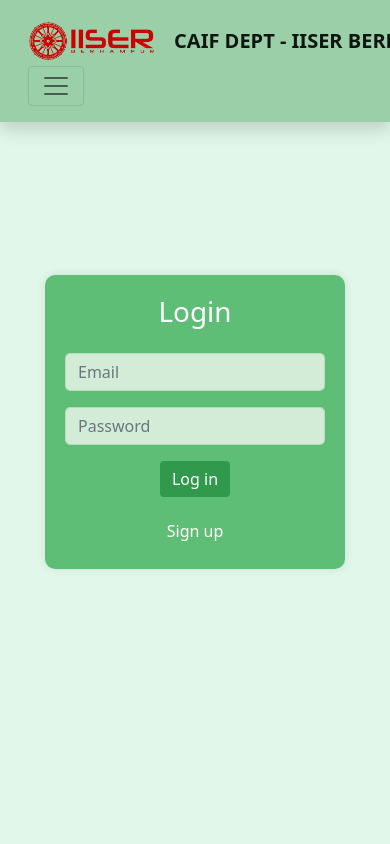
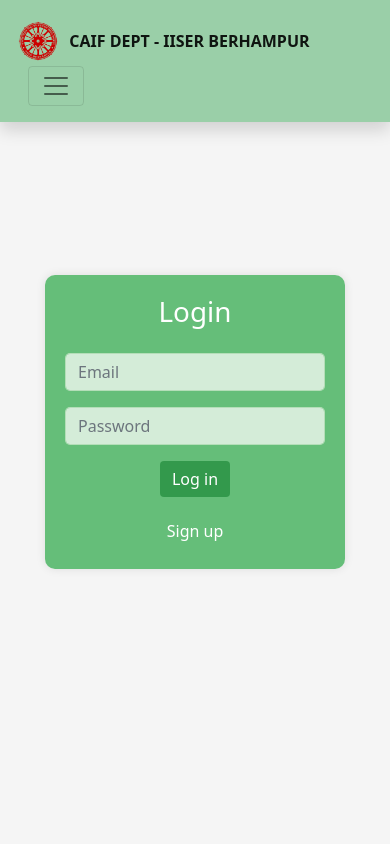
Before and after one commit to shaan4712/iiser-berhampur, a React (Vite) app in the folder caif/: page /login in a window 390 px wide. Shown: the top 844 px of the page. Built offline with nearby package versions, Linux system fonts and the light colour scheme.

Commit message:
more responsive

```diff
--- a/caif/src/App.css
+++ b/caif/src/App.css
@@ -4,11 +4,15 @@
   padding: 0;
 }
 
-/* .container {
-  max-width: 1280px;
-  margin: 0 auto;
-  padding: 2rem;
-} */
+.app-container {
+  display: flex;
+  flex-direction: column;
+  min-height: 100vh;
+}
+
+.content-wrapper {
+  flex: 1 0 auto;
+}
 
 .logo {
   height: 6em;
--- a/caif/src/App.jsx
+++ b/caif/src/App.jsx
@@ -16,8 +16,8 @@ function App() {
       {" "}
       {/* Wrap your Router with AuthProvider */}
       <Router>
-        <div>
-          <div>
+        <div className="app-container">
+          <div className="content-wrapper">
             <Routes>
               <Route path="/" element={<LandingPage />} />
               <Route path="/login" element={<Login />} />
--- a/caif/src/component/FAQ1.jsx
+++ b/caif/src/component/FAQ1.jsx
@@ -30,6 +30,7 @@ function FAQ1() {
           display: flex;
           flex-direction: column;
           min-height: 100vh;
+          width: 100vw
         }
 
         .content-wrapper {
--- a/caif/src/component/LandingNavbar.jsx
+++ b/caif/src/component/LandingNavbar.jsx
@@ -1,5 +1,6 @@
 import React from "react";
 import { Link } from "react-router-dom";
+import '../css files/LandingNavbar.css'
 
 function LandingNavbar() {
   return (
@@ -8,11 +9,18 @@ function LandingNavbar() {
       style={{ backgroundColor: "#9acfa8" }}
     >
       <div className="container-fluid">
-        <a className="navbar-brand d-flex align-items-center" href="/">
+        <a className="navbar-brand d-flex align-items-center title" href="/">
           <img
             src="../public/iiser-logo.png"
             alt="Logo"
+            className="logo"
             style={{ height: "40px", marginRight: "20px" }}
+          />
+          <img
+            src="../public/iiser-chakra.png"
+            alt="Logo"
+            className="logo-chakra"
+            style={{ height: "40px", marginRight: "10px", marginLeft: "-10px" }}
           />
           <b>CAIF DEPT - IISER BERHAMPUR</b>
         </a>
--- /dev/null
+++ b/caif/src/css files/LandingNavbar.css
@@ -0,0 +1,15 @@
+.logo-chakra {
+    display: none;
+}
+
+@media (max-width: 600px) {
+    .title{
+        font-size: 1rem;
+    }
+    .logo{
+        display: none;
+    }
+    .logo-chakra {
+        display: inline;
+    }
+}
--- a/caif/src/css files/LandingPage.css
+++ b/caif/src/css files/LandingPage.css
@@ -26,7 +26,7 @@
   margin: 0 auto;
 }
 
-@media (max-width: 768px) {
+@media (max-width: 1300px) {
   .content-container {
     padding: 1rem;
   }
--- a/caif/src/css files/PostLogin.css
+++ b/caif/src/css files/PostLogin.css
@@ -2,6 +2,7 @@
   display: flex;
   flex-direction: column;
   min-height: 100vh;
+  width: 100vw;
 }
 
 .content-wrapper {
@@ -13,7 +14,7 @@
   flex-grow: 1;
   padding: 85px;
   background-color: #DFF6E8;
-  margin-top: 50px;
+  margin-top: 60px;
   margin-bottom: 0;
 }
 
--- a/caif/src/css files/Records.css
+++ b/caif/src/css files/Records.css
@@ -2,6 +2,7 @@
     display: flex;
     flex-direction: column;
     height: 100vh;
+    width: 100vw;
   }
 
   .content-wrapper {
@@ -12,7 +13,7 @@
 
   .records-container {
     flex: 1;
-    padding: 120px;
+    padding: 140px;
     background-color: #DFF6E8;
     overflow-y: auto;
   }
@@ -43,7 +44,8 @@
   }
 
   .records-table {
-    width: 100%;
+    width: 90%;
+    margin: auto;
     border-collapse: separate;
     border-spacing: 0 10px;
   }
```
Also changed, not shown: caif/public/iiser-chakra.png (added).
